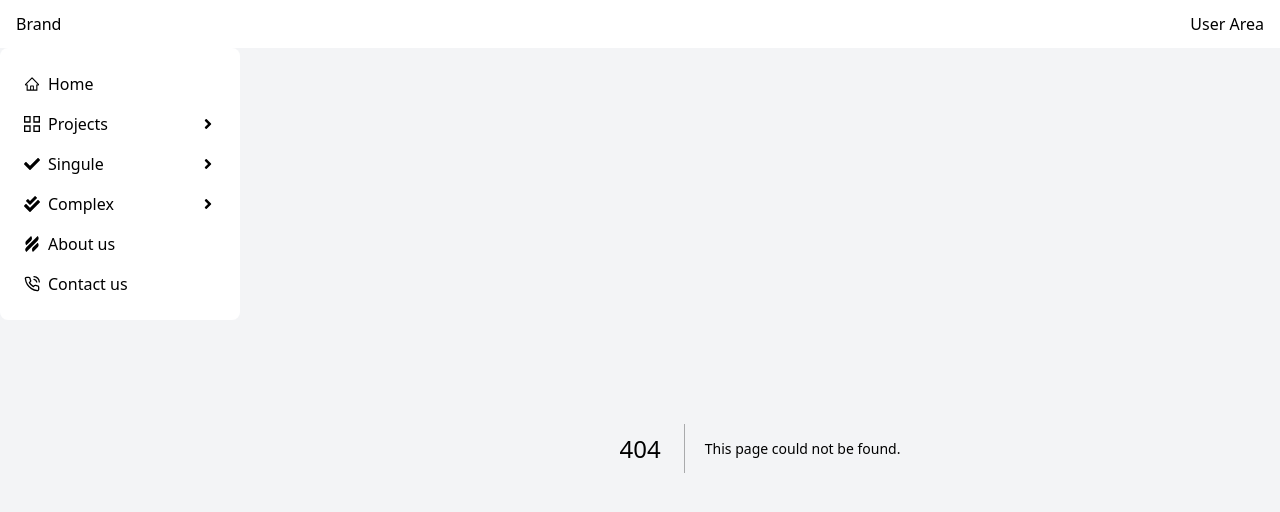
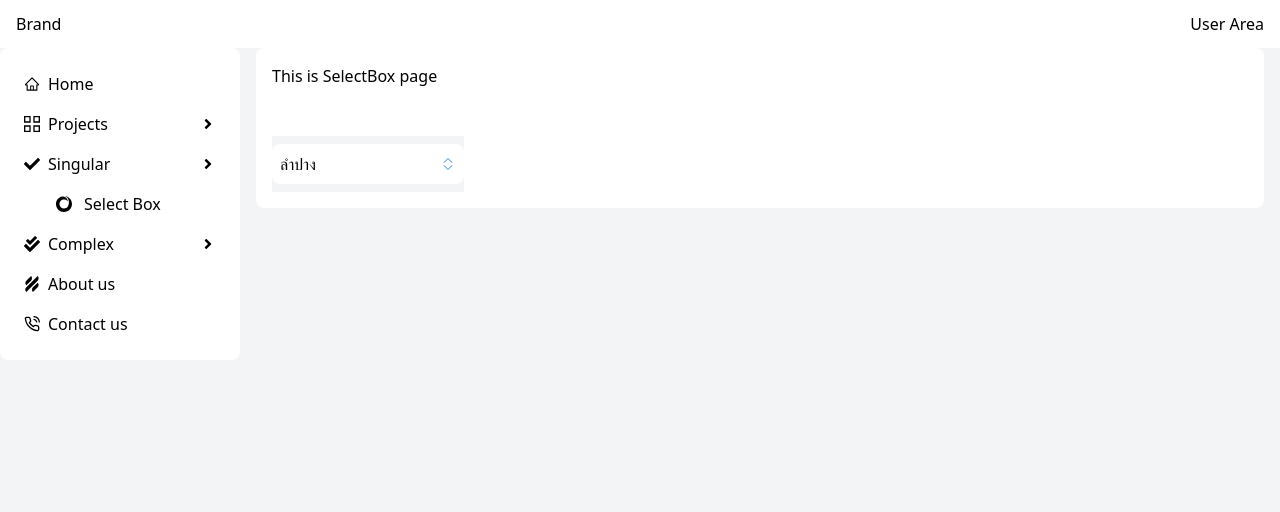
Before and after one commit to kokhapp/nextjs-tailwind-sandbox-pui, a Next.js app: page /singular/selectbox in a window 1280 px wide. Before the commit this address had no page. Shown: the top 512 px of the page. Built offline with nearby package versions, Linux system fonts and the light colour scheme.

Commit message:
feat: add CustomSelectBox

```diff
--- /dev/null
+++ b/app/singular/selectbox/components/CustomSelectBox.jsx
@@ -0,0 +1,63 @@
+"use client";
+
+import React, { useState } from "react";
+import { AiOutlineCheck } from "react-icons/ai";
+import { BsChevronExpand } from "react-icons/bs";
+
+const cities = [
+  "ลำปาง",
+  "พะเยา",
+  "เชียงใหม่",
+  "เชียงราย",
+  "ลำพูน",
+  "แม่ฮ่องสอน",
+];
+const CustomSelectBox = () => {
+  const [selectedCity, setSelectedCity] = useState("ลำปาง");
+  const [open, setOpen] = useState(false);
+
+  return (
+    <>
+      <div className="bg-gray-100 flex flex-col justify-center items-center w-fit relative z-30">
+        <div
+          onClick={() => setOpen((prev) => !prev)}
+          className="flex flex-row justify-between items-center bg-white w-48 my-2 p-2 rounded-lg cursor-pointer "
+        >
+          <span>{selectedCity}</span>
+          <BsChevronExpand className="text-blue-400" />
+        </div>
+        <div
+          className={`flex flex-col  w-48 my-2 rounded-lg bg-red-500 ${
+            open ? "opacity-100` h-auto" : "opacity-0 h-0"
+          } transition-all duration-200 overflow-hidden absolute top-16 left-0`}
+        >
+          {cities.map((item) => (
+            <div
+              key={item}
+              onClick={() => {
+                setSelectedCity(item);
+                setOpen(false);
+              }}
+              className={`flex justify-start items-center gap-x-2 px-2 py-1 hover:bg-orange-100 cursor-pointer ${
+                selectedCity === item ? "bg-orange-100" : ""
+              }`}
+            >
+              <AiOutlineCheck
+                className={`text-orange-300 ${
+                  selectedCity === item ? "opacity-100" : "opacity-0"
+                }`}
+              />
+              <span>{item}</span>
+            </div>
+          ))}
+        </div>
+      </div>
+      <div
+        onClick={() => setOpen(false)}
+        className={`bg-sky-500 fixed inset-0 opacity-50 z-0 ${open ? "block" : "hidden"}`}>
+      </div>
+    </>
+  );
+};
+
+export default CustomSelectBox;
--- /dev/null
+++ b/app/singular/selectbox/page.jsx
@@ -0,0 +1,15 @@
+import React from 'react';
+import CustomSelectBox from './components/CustomSelectBox';
+
+const SelectBoxPage = () => {
+  return (
+    <div className='bg-white rounded-lg mx-4 p-4'>
+        <h1>This is SelectBox page</h1>
+        <br />
+        <br />
+        <CustomSelectBox />
+    </div>
+  )
+}
+
+export default SelectBoxPage;
--- a/components/MainLayout.jsx
+++ b/components/MainLayout.jsx
@@ -7,7 +7,7 @@
 import {AiOutlineHome} from 'react-icons/ai';
 import { GrProjects } from 'react-icons/gr';
 import { FaAngleRight, FaCheck, FaCheckDouble } from 'react-icons/fa';
-import { SiHelpscout } from 'react-icons/si';
+import { SiHelpscout, SiSinglestore } from 'react-icons/si';
 import { FiPhoneCall } from 'react-icons/fi'
 import { MenuContext } from '@/context/MenuContext';
 
@@ -15,52 +15,62 @@
   const {open} = useContext(MenuContext);
 
   return (
-    <div className='bg-gray-100 w-screen min-h-screen'>
+    <div className="bg-gray-100 w-screen min-h-screen">
       <MainHeader />
-      <div className='flex justify-start items-start'>
+      <div className="flex justify-start items-start">
         {/* <aside className='bg-white rounded-lg w-60 p-4'> */}
-        <aside className={`bg-white rounded-lg overflow-hidden transition-all duration-200 ${open ? "w-60 p-4" : "w-0"} lg:w-60 lg:p-4`} >
+        <aside
+          className={`bg-white rounded-lg overflow-hidden transition-all duration-200 ${
+            open ? "w-60 p-4" : "w-0"
+          } lg:w-60 lg:p-4`}
+        >
           <ul>
-            <li className='flex justify-start items-center hover:bg-blue-200 hover:text-blue-800 rounded-xl p-2'>
-              <AiOutlineHome className='mr-2'/>
+            <li className="flex justify-start items-center hover:bg-blue-200 hover:text-blue-800 rounded-xl p-2">
+              <AiOutlineHome className="mr-2" />
               <Link href="/">Home</Link>
             </li>
 
-            <li className='flex justify-start items-center hover:bg-blue-200 hover:text-blue-800 rounded-xl p-2'>
-              <GrProjects className='mr-2'/>
-              <h3 className='flex-1'>Projects</h3>
+            <li className="flex justify-start items-center hover:bg-blue-200 hover:text-blue-800 rounded-xl p-2">
+              <GrProjects className="mr-2" />
+              <h3 className="flex-1">Projects</h3>
               <FaAngleRight />
             </li>
 
-            <li className='flex justify-start items-center hover:bg-blue-200 hover:text-blue-800 rounded-xl p-2'>
-              <FaCheck className='mr-2'/>
-              <h3 className='flex-1'>Singule</h3>
+            <li className="flex flex-col justify-start items-start hover:bg-blue-200 hover:text-blue-800 rounded-xl p-2">
+              <div className='w-full flex flex-row justify-start items-center'>
+                <FaCheck className="mr-2" />
+                <h3 className="flex-1">Singular</h3>
+                <FaAngleRight />
+              </div>
+              <ul className='ml-8 mt-4'>
+                <li className='flex justify-center items-center gap-3'>
+                  <SiSinglestore />
+                  <Link href="/singular/selectbox">Select Box</Link>
+                </li>
+              </ul>
+            </li>
+
+            <li className="flex justify-start items-center hover:bg-blue-200 hover:text-blue-800 rounded-xl p-2">
+              <FaCheckDouble className="mr-2" />
+              <h3 className="flex-1">Complex</h3>
               <FaAngleRight />
             </li>
 
-            <li className='flex justify-start items-center hover:bg-blue-200 hover:text-blue-800 rounded-xl p-2'>
-              <FaCheckDouble className='mr-2'/>
-              <h3 className='flex-1'>Complex</h3>
-              <FaAngleRight />
-            </li>
-
-            <li className='flex justify-start items-center hover:bg-green-200 hover:text-green-800 rounded-xl p-2'>
-              <SiHelpscout className='mr-2'/>
+            <li className="flex justify-start items-center hover:bg-green-200 hover:text-green-800 rounded-xl p-2">
+              <SiHelpscout className="mr-2" />
               <Link href="/about-us">About us</Link>
             </li>
 
-             <li className='flex justify-start items-center hover:bg-orange-200 hover:text-orange-800 rounded-xl p-2'>
-              <FiPhoneCall className='mr-2'/>
+            <li className="flex justify-start items-center hover:bg-orange-200 hover:text-orange-800 rounded-xl p-2">
+              <FiPhoneCall className="mr-2" />
               <Link href="/contact-us">Contact us</Link>
             </li>
-
-
           </ul>
         </aside>
-        <main className='flex-1'>{children}</main>
+        <main className="flex-1">{children}</main>
       </div>
     </div>
-  )
+  );
 }
 
 export default MainLayout;
--- a/package.json
+++ b/package.json
@@ -9,6 +9,7 @@
     "lint": "next lint"
   },
   "dependencies": {
+    "@headlessui/react": "^1.7.17",
     "eslint": "8.49.0",
     "eslint-config-next": "13.4.19",
     "next": "13.4.19",
```
Also changed, not shown: 1 other file (tests, documents, lock files or other folders).
